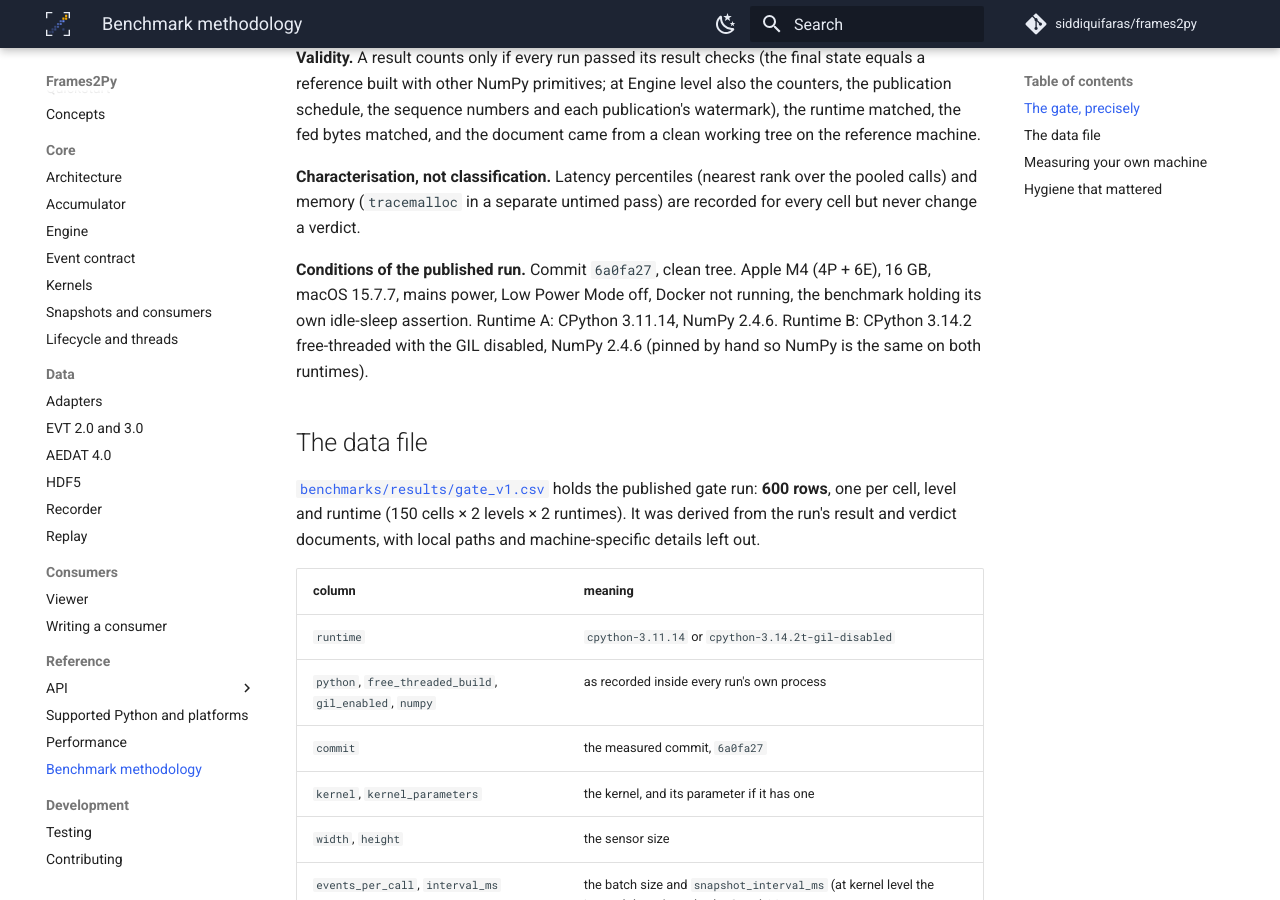
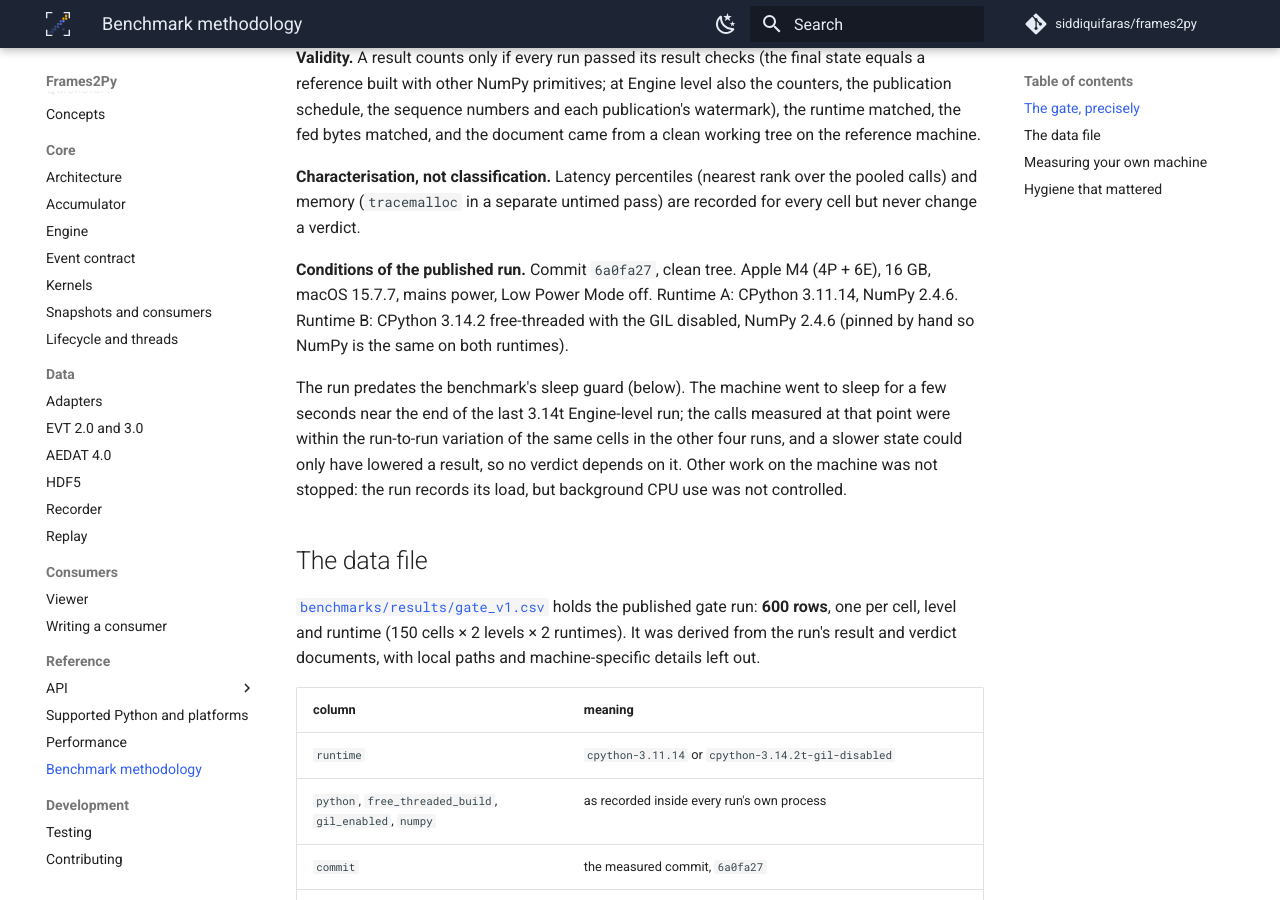
Before and after one commit to siddiquifaras/frames2py, an MkDocs documentation site: the page built from docs/content/reference/methodology.md, in a window 1280 px wide and 900 px high, scrolled down 1089 px. Built offline with MkDocs 1.6.1 and Material for MkDocs 9.7.7, drawn with Linux system fonts in a browser that asks for light colours; comment, search, counter and statistics services are not loaded; some of the changed text lies outside the part shown.

Commit message:
docs: state the gate run's conditions accurately
The methodology no longer says the gate run held the sleep guard or had background work stopped; it says the run predates the guard, slept briefly near its end without affecting any verdict, and recorded background load. The two largest single-call latencies are qualified as isolated outliers, and a few adapter and recorder details a fresh reader tripped on are clarified.

```diff
--- a/docs/content/reference/methodology.md
+++ b/docs/content/reference/methodology.md
@@ -51,10 +51,15 @@ calls) and memory (`tracemalloc` in a separate untimed pass) are recorded for ev
 never change a verdict.
 
 **Conditions of the published run.** Commit `6a0fa27`, clean tree. Apple M4 (4P + 6E), 16 GB,
-macOS 15.7.7, mains power, Low Power Mode off, Docker not running, the benchmark holding its
-own idle-sleep assertion. Runtime A: CPython 3.11.14, NumPy 2.4.6. Runtime B: CPython 3.14.2
-free-threaded with the GIL disabled, NumPy 2.4.6 (pinned by hand so NumPy is the same on both
-runtimes).
+macOS 15.7.7, mains power, Low Power Mode off. Runtime A: CPython 3.11.14, NumPy 2.4.6.
+Runtime B: CPython 3.14.2 free-threaded with the GIL disabled, NumPy 2.4.6 (pinned by hand so
+NumPy is the same on both runtimes).
+
+The run predates the benchmark's sleep guard (below). The machine went to sleep for a few
+seconds near the end of the last 3.14t Engine-level run; the calls measured at that point
+were within the run-to-run variation of the same cells in the other four runs, and a slower
+state could only have lowered a result, so no verdict depends on it. Other work on the machine
+was not stopped: the run records its load, but background CPU use was not controlled.
 
 ## The data file
 
@@ -133,10 +138,12 @@ were not treated as meaningful, and the suite never compares single runs. Condit
 changed results enough to matter:
 
 - **System sleep.** The Mac used idle-sleeps after a minute and can run in a low-power
-  "dark wake" state; runs that overlapped either were slow. The runner holds its own idle-sleep assertion
-  on macOS, refuses to start outside full wake, records any sleep during the run, and the gate
-  treats cells from a run that slept as invalid.
-- **Background load.** Heavy background processes (container runtimes, editors' helper
-  processes) were stopped before measuring.
+  "dark wake" state; runs that overlapped either were slow. Since the published gate run, the
+  runner holds its own idle-sleep assertion on macOS, refuses to start outside full wake,
+  records any sleep during the run, and the gate treats cells from a run that slept as
+  invalid.
+- **Background load.** Other work on the machine competes for CPU. The published gate run
+  recorded the machine's load but did not control it, so read small differences between cells
+  as noise.
 - **Separate processes.** Repeated runs inside one process measured slower than the first, so
   each run is its own process by default.
--- a/docs/snippets/record_read_back.py
+++ b/docs/snippets/record_read_back.py
@@ -26,4 +26,5 @@ with tempfile.TemporaryDirectory() as directory:
 
 original = np.concatenate(written)
 print("events recorded:", len(read_back))
-print("identical, in order:", all(np.array_equal(original[f], read_back[f]) for f in "txyp"))
+print("same dtype:", read_back.dtype == original.dtype == frames2py.EVENT_DTYPE)
+print("same values, in order:", all(np.array_equal(original[f], read_back[f]) for f in "txyp"))
```
Also changed, not shown: docs/content/data/hdf5.md (+4 -2 lines), docs/content/data/recorder.md (+6 -4 lines), docs/content/reference/api/adapters.md (+2 -1 lines), docs/content/reference/performance.md (+4 -2 lines), 1 other file.
